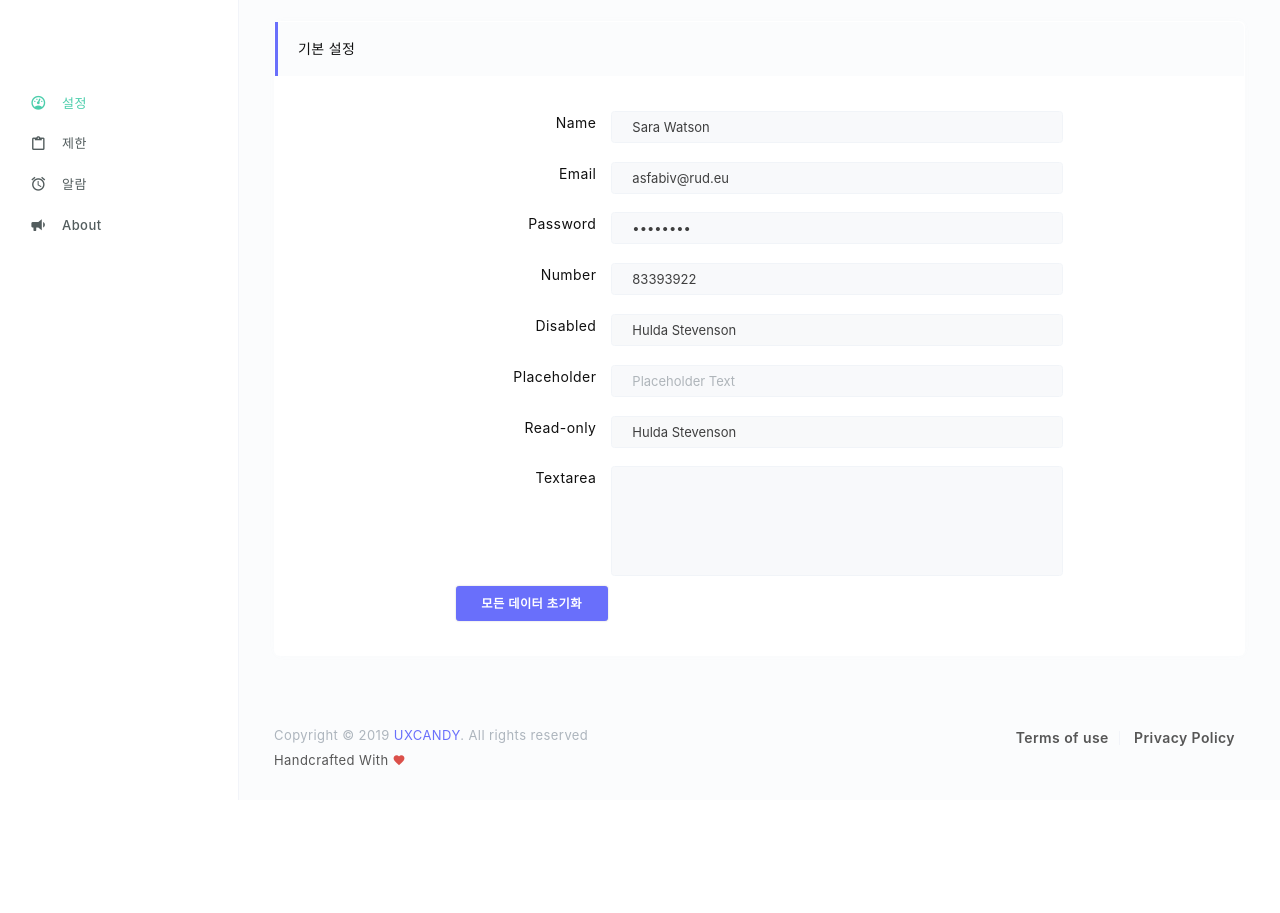
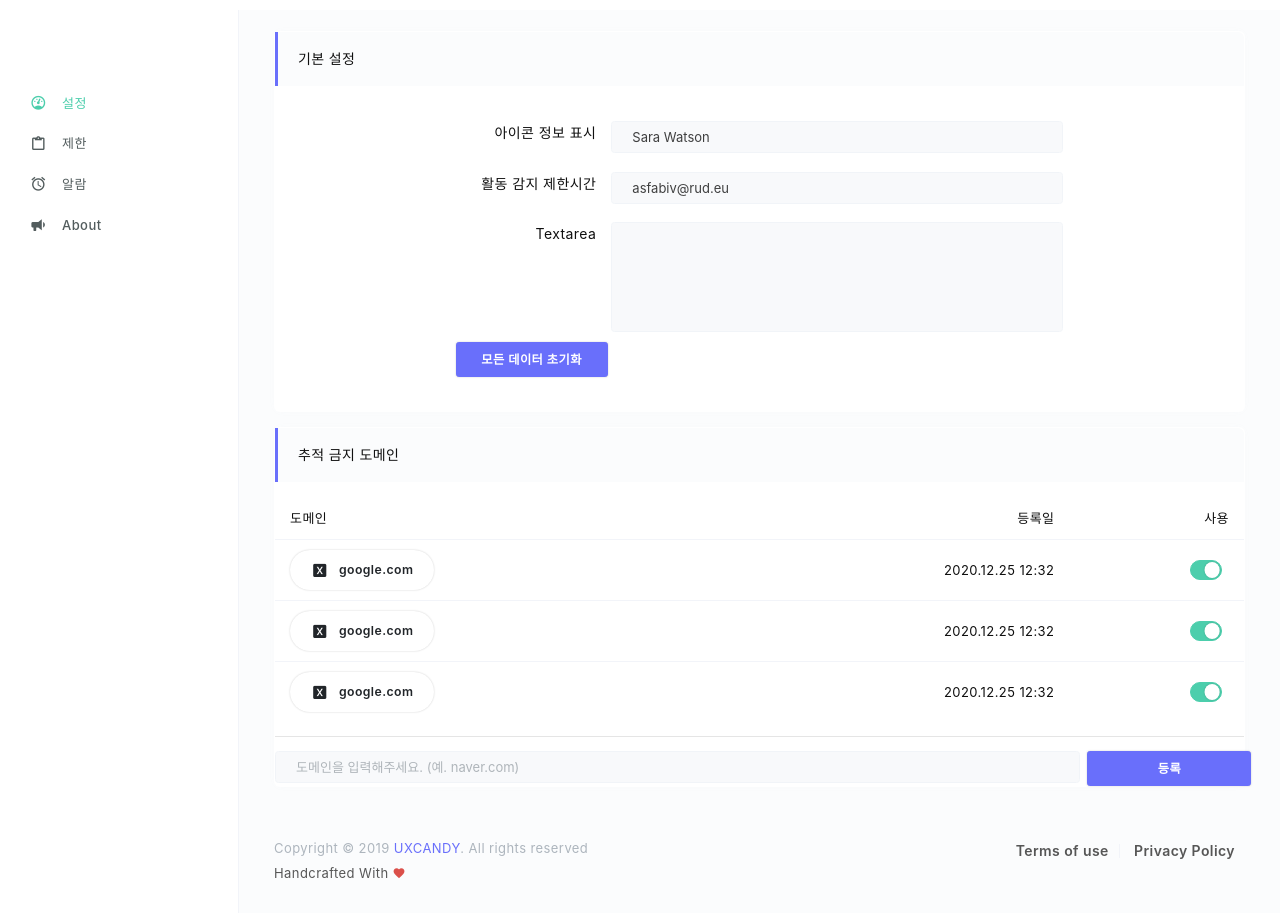
Before and after one commit to yongteak/chrome_ex_working, a browser extension: page static/options/options.html in a window 1280 px wide. Before the commit the page ends 800 px from the top, so only its background shows below. Drawn offline with Linux system fonts and the light colour scheme.

Commit message:
update ui

```diff
--- a/static/chrome/background/tracker/storage.js
+++ b/static/chrome/background/tracker/storage.js
@@ -24,6 +24,8 @@ class LocalStorage {
         });
     }
 
+    // [2020-12-03 04:59:13]
+    // 동기화할려면 최적화 필요
     saveTabs(value, callback) {
         chrome.storage.local.set({ tabs: value });
         if (callback !== undefined)
--- a/static/options/assets/css/demo_1/style.css
+++ b/static/options/assets/css/demo_1/style.css
@@ -383,7 +383,7 @@ footer {
       width: 100%;
       min-height: 100vh;
       padding: 1.5rem 2.5rem calc(90px + 1.5rem);
-      margin-top: 0px; }
+      margin-top: 10px; }
       .page-body .page-content-wrapper .page-content-wrapper-inner {
         max-width: 1140px;
         margin-left: auto;
--- a/static/options/options.html
+++ b/static/options/options.html
@@ -63,7 +63,7 @@
                       <div class="col-md-8 mx-auto">
                         <div class="form-group row showcase_row_area">
                           <div class="col-md-3 showcase_text_area">
-                            <label for="inputType1">Name</label>
+                            <label for="inputType1">아이콘 정보 표시</label>
                           </div>
                           <div class="col-md-9 showcase_content_area">
                             <input type="text" class="form-control" id="inputType1" value="Sara Watson">
@@ -71,53 +71,13 @@
                         </div>
                         <div class="form-group row showcase_row_area">
                           <div class="col-md-3 showcase_text_area">
-                            <label for="inputType12">Email</label>
+                            <label for="inputType12">활동 감지 제한시간</label>
                           </div>
                           <div class="col-md-9 showcase_content_area">
                             <input type="email" class="form-control" id="inputType2" value="asfabiv@rud.eu">
                           </div>
                         </div>
-                        <div class="form-group row showcase_row_area">
-                          <div class="col-md-3 showcase_text_area">
-                            <label for="inputType13">Password</label>
-                          </div>
-                          <div class="col-md-9 showcase_content_area">
-                            <input type="password" class="form-control" id="inputType3" value="00000000">
-                          </div>
-                        </div>
-                        <div class="form-group row showcase_row_area">
-                          <div class="col-md-3 showcase_text_area">
-                            <label for="inputType1">Number</label>
-                          </div>
-                          <div class="col-md-9 showcase_content_area">
-                            <input type="number" class="form-control" id="inputType4" value="83393922">
-                          </div>
-                        </div>
-                        <div class="form-group row showcase_row_area">
-                          <div class="col-md-3 showcase_text_area">
-                            <label for="inputType5">Disabled</label>
-                          </div>
-                          <div class="col-md-9 showcase_content_area">
-                            <input type="text" class="form-control" id="inputType5" value="Hulda Stevenson" disabled>
-                          </div>
-                        </div>
-                        <div class="form-group row showcase_row_area">
-                          <div class="col-md-3 showcase_text_area">
-                            <label for="inputType7">Placeholder</label>
-                          </div>
-                          <div class="col-md-9 showcase_content_area">
-                            <input type="text" class="form-control" id="inputType7" placeholder="Placeholder Text">
-                          </div>
-                        </div>
-                        <div class="form-group row showcase_row_area">
-                          <div class="col-md-3 showcase_text_area">
-                            <label for="inputType8">Read-only</label>
-                          </div>
-                          <div class="col-md-9 showcase_content_area">
-                            <input type="text" class="form-control" id="inputType8" readonly="readonly"
-                              value="Hulda Stevenson">
-                          </div>
-                        </div>
+
                         <div class="form-group row showcase_row_area">
                           <div class="col-md-3 showcase_text_area">
                             <label for="inputType9">Textarea</label>
@@ -132,6 +92,81 @@
                   </div>
                 </div>
               </div>
+
+
+
+              <div class="grid">
+                <p class="grid-header">추적 금지 도메인</p>
+                <div class="item-wrapper">
+                  <div class="table-responsive">
+                    <!-- <em>등록된 도메인은 더이상 통계용으로 추적하지 않습니다.</em> -->
+                    <table class="table info-table">
+                      <thead>
+                        <tr>
+                          <th>도메인</th>
+                          <th>등록일</th>
+                          <th>사용</th>
+                        </tr>
+                      </thead>
+                      <tbody>
+                        <tr>
+                          <td>
+                            <div class="btn has-icon btn-rounded">
+                              <i class="mdi mdi-file-excel-box"></i>google.com
+                            </div>
+                          </td>
+                          <td>2020.12.25 12:32</td>
+                          <td>
+                            <div class="custom-control custom-switch">
+                              <input type="checkbox" class="custom-control-input" id="customSwitch1" checked="">
+                              <label class="custom-control-label" for="customSwitch1"></label>
+                            </div>
+                          </td>
+                        </tr>
+                        <tr>
+                          <td>
+                            <div class="btn has-icon btn-rounded">
+                              <i class="mdi mdi-file-excel-box"></i>google.com
+                            </div>
+                          </td>
+                          <td>2020.12.25 12:32</td>
+                          <td>
+                            <div class="custom-control custom-switch">
+                              <input type="checkbox" class="custom-control-input" id="customSwitch1" checked="">
+                              <label class="custom-control-label" for="customSwitch1"></label>
+                            </div>
+                          </td>
+                        </tr>
+                        <tr>
+                          <td>
+                            <div class="btn has-icon btn-rounded">
+                              <i class="mdi mdi-file-excel-box"></i>google.com
+                            </div>
+                          </td>
+                          <td>2020.12.25 12:32</td>
+                          <td>
+                            <div class="custom-control custom-switch">
+                              <input type="checkbox" class="custom-control-input" id="customSwitch1" checked="">
+                              <label class="custom-control-label" for="customSwitch1"></label>
+                            </div>
+                          </td>
+                        </tr>
+                      </tbody>
+                    </table>
+                    <hr />
+
+                  </div>
+
+                  <div class="form-group row showcase_row_area">
+                    <div class="col-md-10 showcase_content_area">
+                      <input class="form-control" maxlength="25" name="defaultconfig" id="defaultconfig" type="text"
+                        placeholder="도메인을 입력해주세요. (예. naver.com)">
+                    </div>
+                      <button id="clear" type="submit" class=" col-md-2 btn btn-sm btn-primary">등록</button>
+                  </div>
+                </div>
+              </div>
+
             </div>
             <div id="view2" class="col-lg-12 tabcontent">
               <div class="grid">
@@ -333,4 +368,5 @@
   <!-- <script src="assets/js/template.js"></script> -->
   <!-- endbuild -->
 </body>
+
 </html>
```
Also changed, not shown: static/chrome/background/tracker/background.js (+9 -3 lines), static/chrome/background/tracker/common.js (+11 -0 lines), static/chrome/background/tracker/tab.js (+11 -5 lines), static/chrome/content.js (+4 -4 lines), 1 other file.
